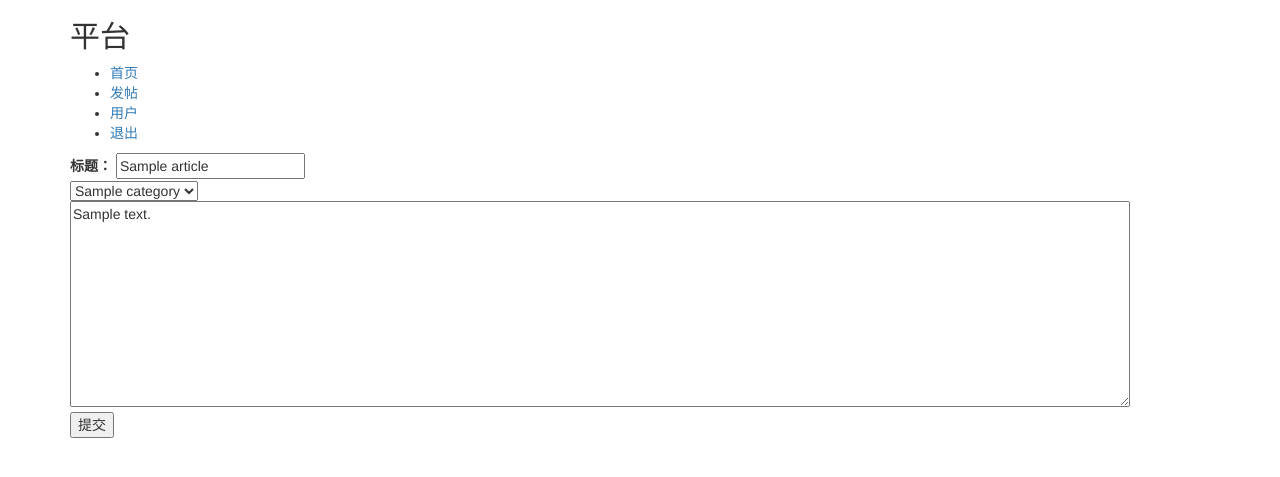
After one commit to Cheng-mq1216/-, a Django app: template app/Index/templates/update.html in a window 1280 px wide. The commit adds this page. Shown: the top 477 px of the page. Run offline with Django 3.2, Linux system fonts and the light colour scheme; the template is opened without the code that fills it: most values are stand-ins (such as "Sample title", 1, 10 or a date in 2020); parts of the project's set-up code (start-up, migrations or seed data) failed here and were passed over; some libraries are stand-ins or nearby versions.

Commit message:
编辑文章完成

```diff
--- a/app/Index/templates/details.html
+++ b/app/Index/templates/details.html
@@ -16,6 +16,8 @@
 <!--文章结束-->
 <!-- 删除文章 -->
 <a href="/article_delete/?id={{article.id}}">删除文章</a>
+<!-- 编辑文章 -->
+<a href="/article_update/?id={{article.id}}">编辑文章</a>
 <!--留言开始-->
 <div id="leacots">
     <div class="container">
--- /dev/null
+++ b/app/Index/templates/update.html
@@ -0,0 +1,25 @@
+{% extends 'base.html' %} {% block title %}
+<title>编辑文章</title>
+{% endblock %} {% block main %}
+<form action="/article_update/" method="post">
+    {% csrf_token %}
+    <div id="article_update">
+            {% if article %}
+        <div class="container">
+            <label for="">标题：</label>
+            <input type="text" name='title' value="{{article.title}}"/></br>
+            <select name='category'>
+                {% for i in categorys %}
+                <option value="{{i.name}}">{{i.name}}</option>
+                {% endfor %}
+            </select>
+            </br>
+            <textarea name="content" id="" cols="128" rows="10">{{article.content}}</textarea>
+            <br>
+            <input type="submit" value="提交">
+        </div>
+        {% endif %}
+        <span>{{ error }}</span>
+    </div>
+</form>
+{% endblock %}
--- a/app/urls.py
+++ b/app/urls.py
@@ -33,6 +33,7 @@ urlpatterns = [
     url(r'^logout/', views.logout),
     url(r'^post/',views.post),
     url(r'^article_delete/', views.article_delete),
+    url(r'^article_update/', views.article_update),
     url(r'^media/(?P<path>.*)$', serve, {'document_root': settings.MEDIA_ROOT}),
     url(r'^ckeditor/', include('ckeditor_uploader.urls')),
 ]
```
Also changed, not shown: app/Index/views.py (+49 -1 lines).
